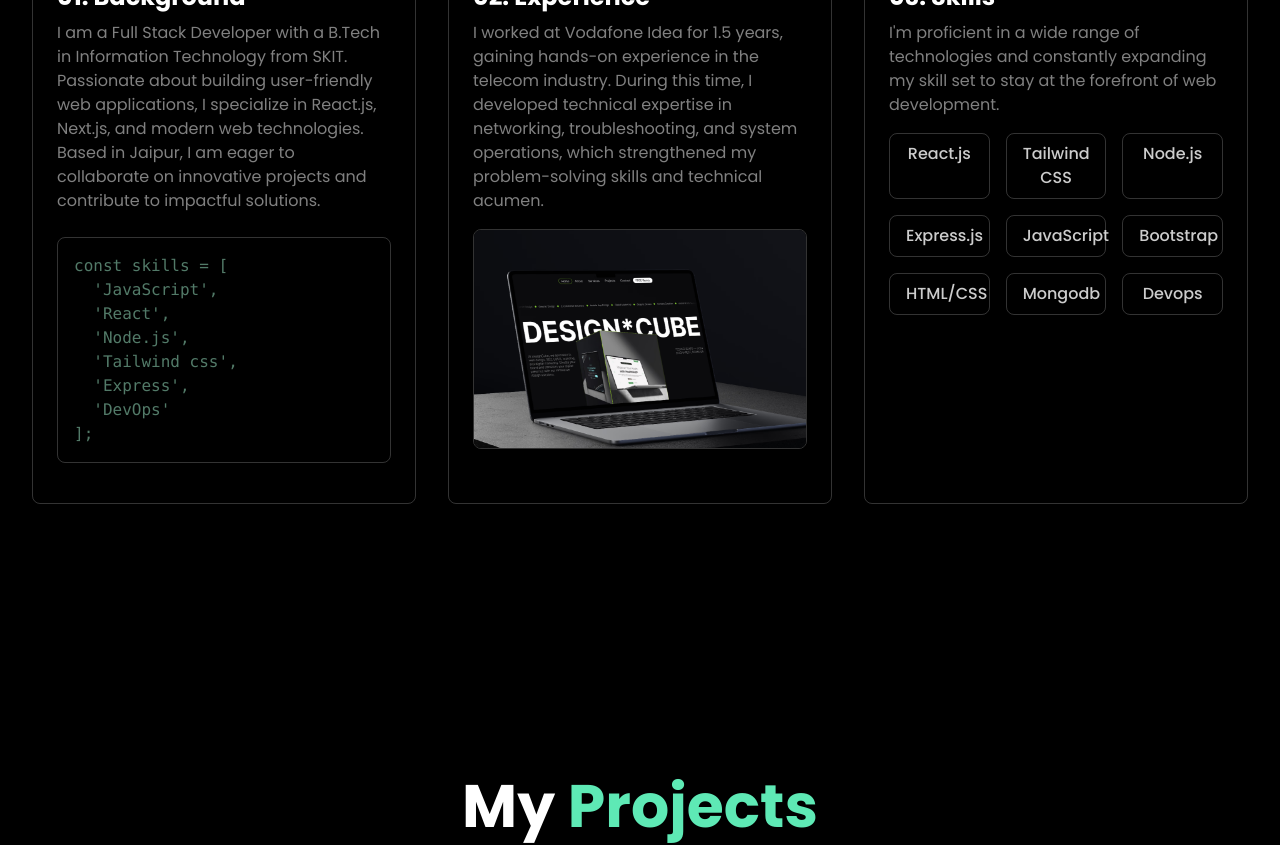
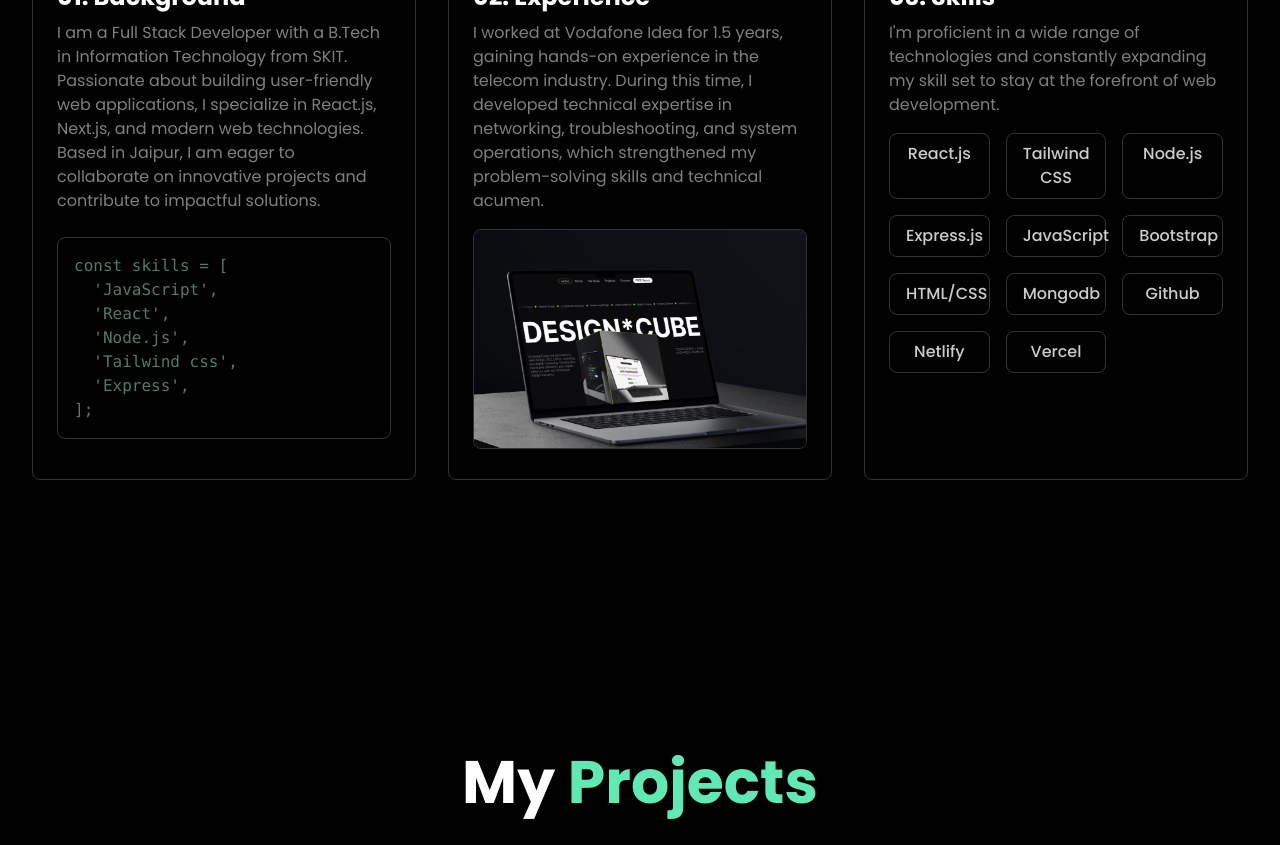
Before and after one commit to Kavya2512p/portfolio, a React (Vite) app: page / in a window 1280 px wide. Shown: the part 1020-1865 px from the top of the page. Built offline with nearby package versions, Linux system fonts and the light colour scheme.

Commit message:
Updated files

```diff
--- a/src/pages/About.jsx
+++ b/src/pages/About.jsx
@@ -27,8 +27,7 @@ export default function About() {
                             <br />
                             &nbsp;&nbsp;'Express',
                             <br />
-                            &nbsp;&nbsp;'DevOps'
-                            <br />
+
                             ];
                         </code>
                     </div>
@@ -65,7 +64,9 @@ export default function About() {
                             "Bootstrap",
                             "HTML/CSS",
                             "Mongodb",
-                            "Devops"
+                            "Github",
+                            "Netlify",
+                            "Vercel"
                         ].map((skill, index) => (
                             <div key={index} className="border border-white/20 rounded-lg px-4 py-2">
                                 <h4 className="text-white/80 font-medium">{skill}</h4>
--- a/src/pages/Chatbot.jsx
+++ b/src/pages/Chatbot.jsx
@@ -19,7 +19,7 @@ const Chatbot = () => {
         const resumeData = {
             name: "Kavya",
             workExperience: "Graduate Engineer Trainee at Vodafone Idea Limited (2021 - 2023), (1.5 years)",
-            skills: ["React.js", "JavaScript", "Tailwind CSS", "Node.js", "MongoDB","Express.js","Bootstrap","CSS","HTML"],
+            skills: ["React.js","Tailwind CSS", "Node.js", "MongoDB","Express.js","Bootstrap","CSS","HTML"],
             education: ["B.Tech in Information Technology from SKIT, Jaipur"],
             location:["Jaipur, Rajasthan"],
             certifications: ["MERN Stack Course - WsCube Tech", "Azure Fundamentals Certification"],
```
